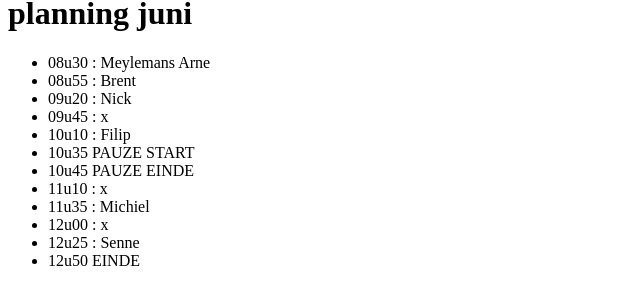
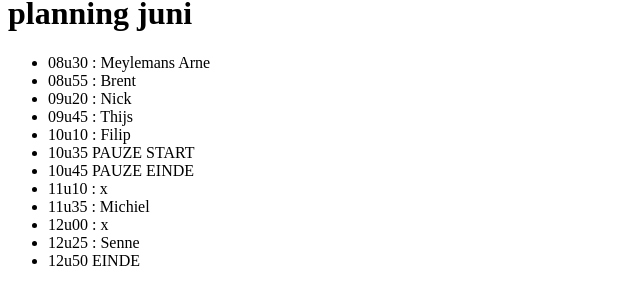
Before and after one commit to vbrh-immalle/vbrh-immalle.github.io, a Jekyll site: the page built from GIPWebsites2019-2020/index.md, in a window 1280 px wide. Shown: the part 278-578 px from the top of the page, without its empty margins (0-640 px from the left). Built offline with Jekyll 4.4.1, drawn with Linux system fonts in a browser that asks for light colours; some web fonts are replaced.

Commit message:
ThijsToegevoegd

```diff
--- a/GIPWebsites2019-2020/index.md
+++ b/GIPWebsites2019-2020/index.md
@@ -22,7 +22,7 @@ title: GIP Websites 2019-2020
 - 08u30 : Meylemans Arne
 - 08u55 : Brent
 - 09u20 : Nick
-- 09u45 : x
+- 09u45 : Thijs
 - 10u10 : Filip
 - 10u35 PAUZE START
 - 10u45 PAUZE EINDE
```
